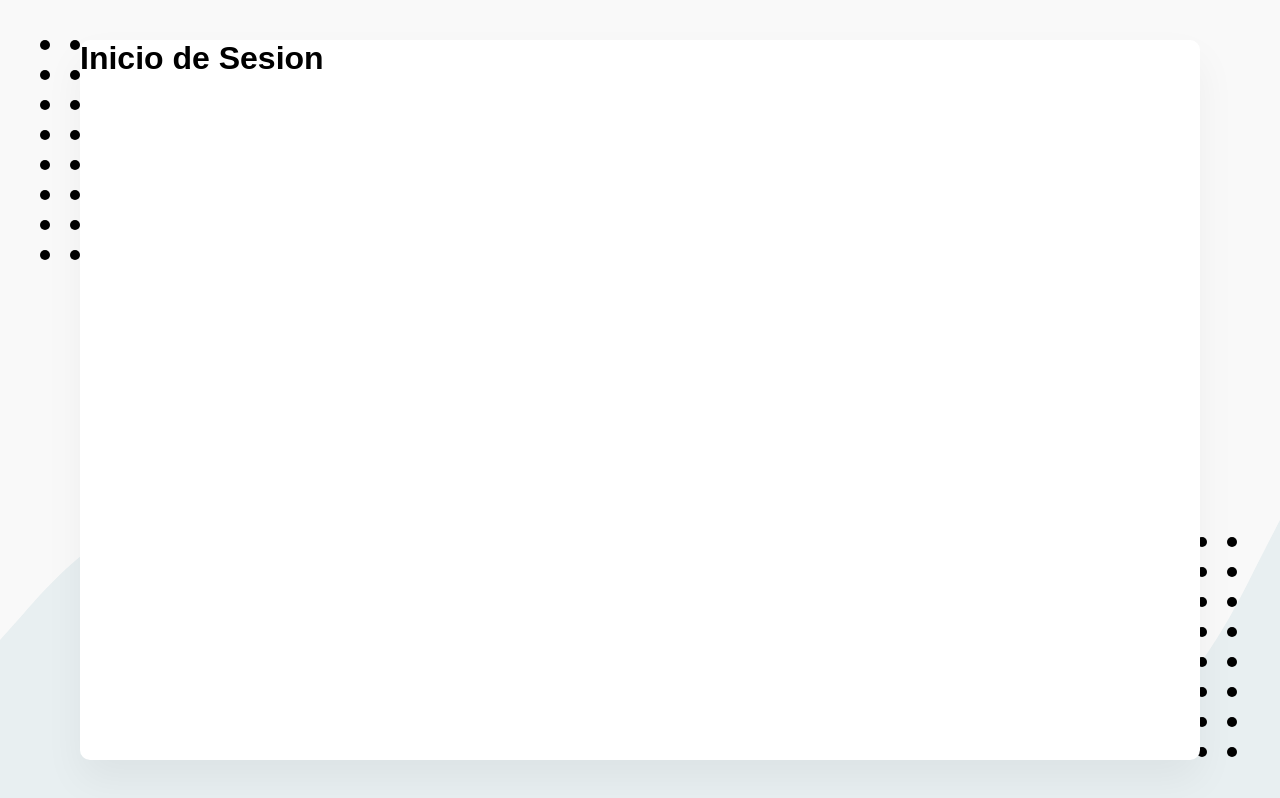
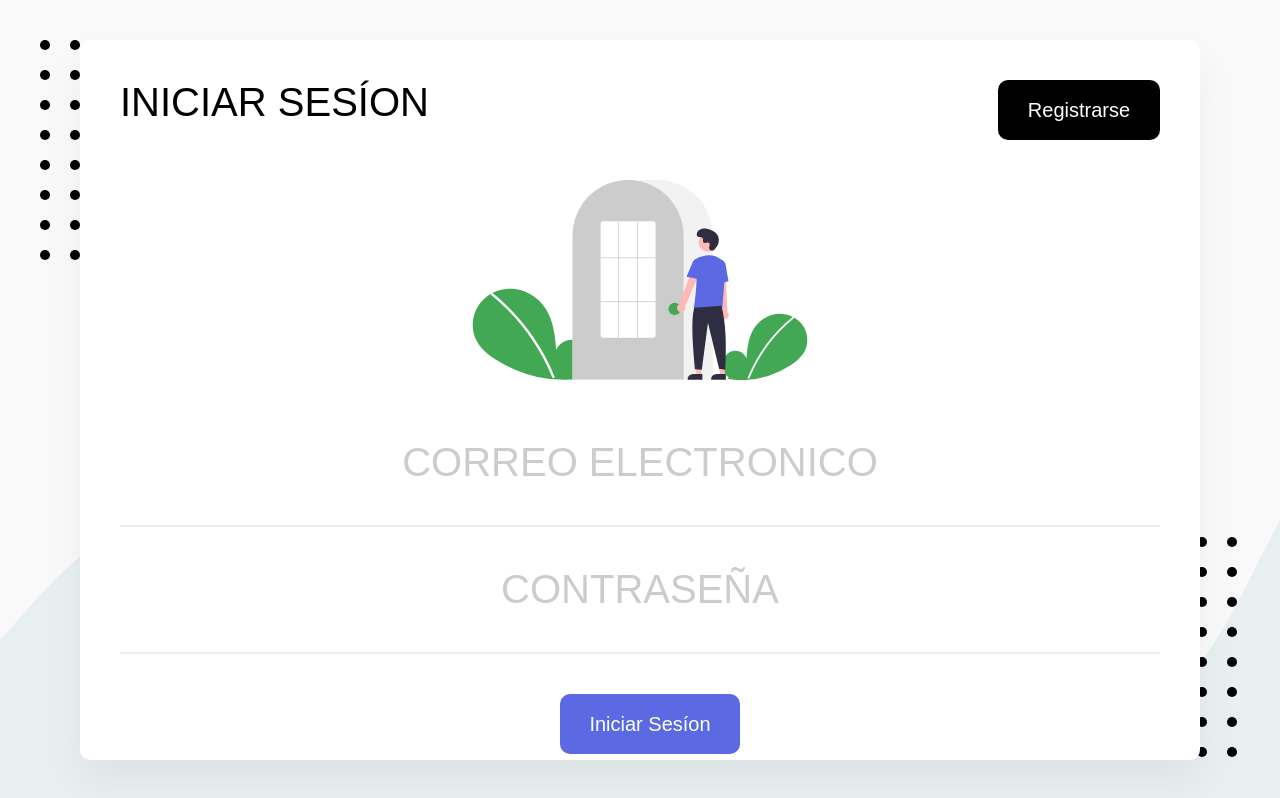
Before and after one commit to esdrasclth/AppExpenseLists, a React (Create React App) app: page /iniciar-sesion in a window 1280 px wide. Built offline with nearby package versions, Linux system fonts and the light colour scheme; what webfontloader would draw is missing.

Commit message:
creating the form layout to login

```diff
--- a/src/components/InicioSesion.js
+++ b/src/components/InicioSesion.js
@@ -1,8 +1,52 @@
 import React from 'react'
+import { Helmet } from 'react-helmet'
+import styled from 'styled-components'
+
+import { Header, Titulo, ContenedorHeader } from '../elements/Header'
+import { Formulario, Input, ContenedorBoton } from '../elements/ElementosDeFormulario'
+import Boton from '../elements/Boton'
+import { ReactComponent as SvgLogin } from '../img/login.svg'
+
+const Svg = styled(SvgLogin)`
+    width: 100%;
+    max-height: 12.5rem; /* 100px */
+    margin-bottom: 1.25rem; /* 20px */
+`;
 
 const IniciSesion = () => {
     return (
-        <h1>Inicio de Sesion</h1>
+        <>
+            <Helmet>
+                <title>Iniciar Sesíon</title>
+            </Helmet>
+
+            <Header>
+                <ContenedorHeader>
+                    <Titulo>Iniciar Sesíon</Titulo>
+                    <div>
+                        <Boton to="/crear-cuenta">Registrarse</Boton>
+                    </div>
+                </ContenedorHeader>
+            </Header>
+
+            <Formulario>
+                <Svg />
+                <Input
+                    type="email"
+                    name="email"
+                    placeholder="Correo Electronico"
+                />
+                <Input
+                    type="password"
+                    name="password"
+                    placeholder="Contraseña"
+                />
+
+                <ContenedorBoton>
+                    <Boton as="button" primario type="submit">Iniciar Sesíon</Boton>
+                </ContenedorBoton>
+            </Formulario>
+        </>
     );
 }
 
```
